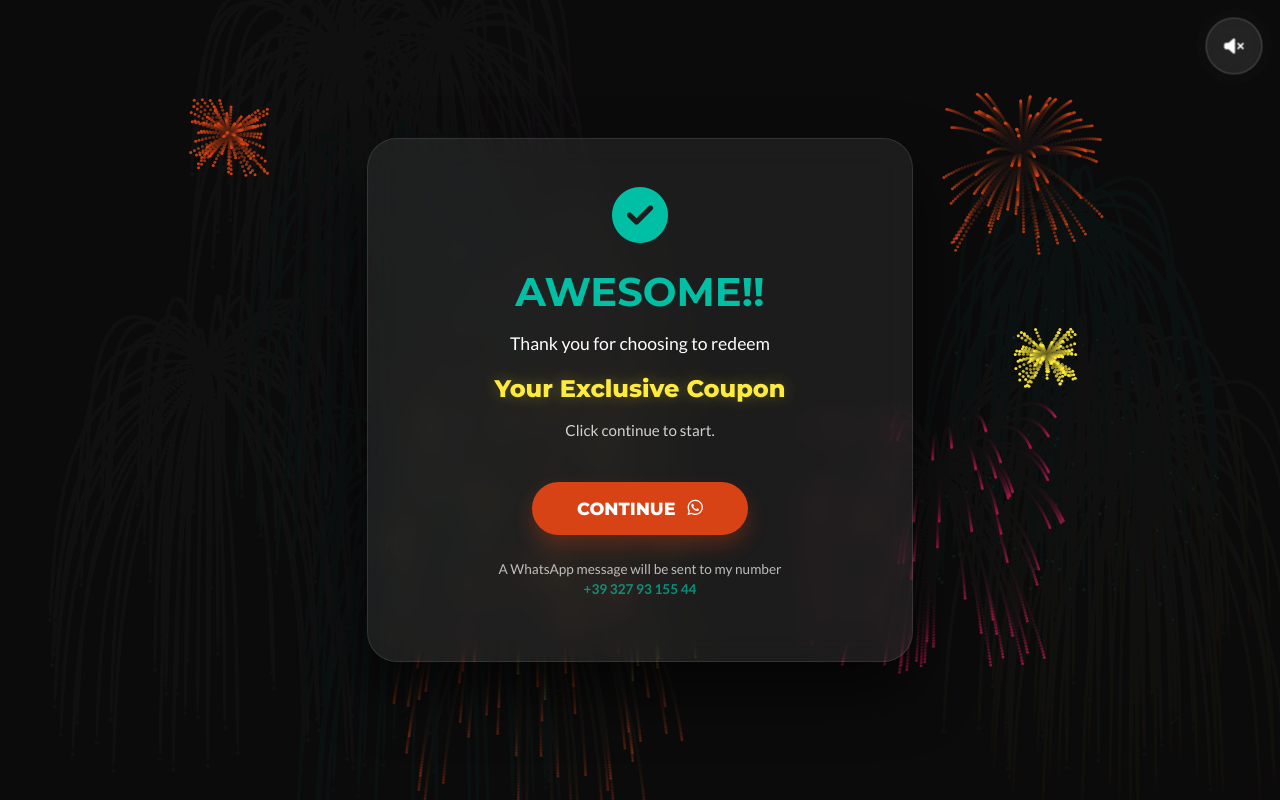
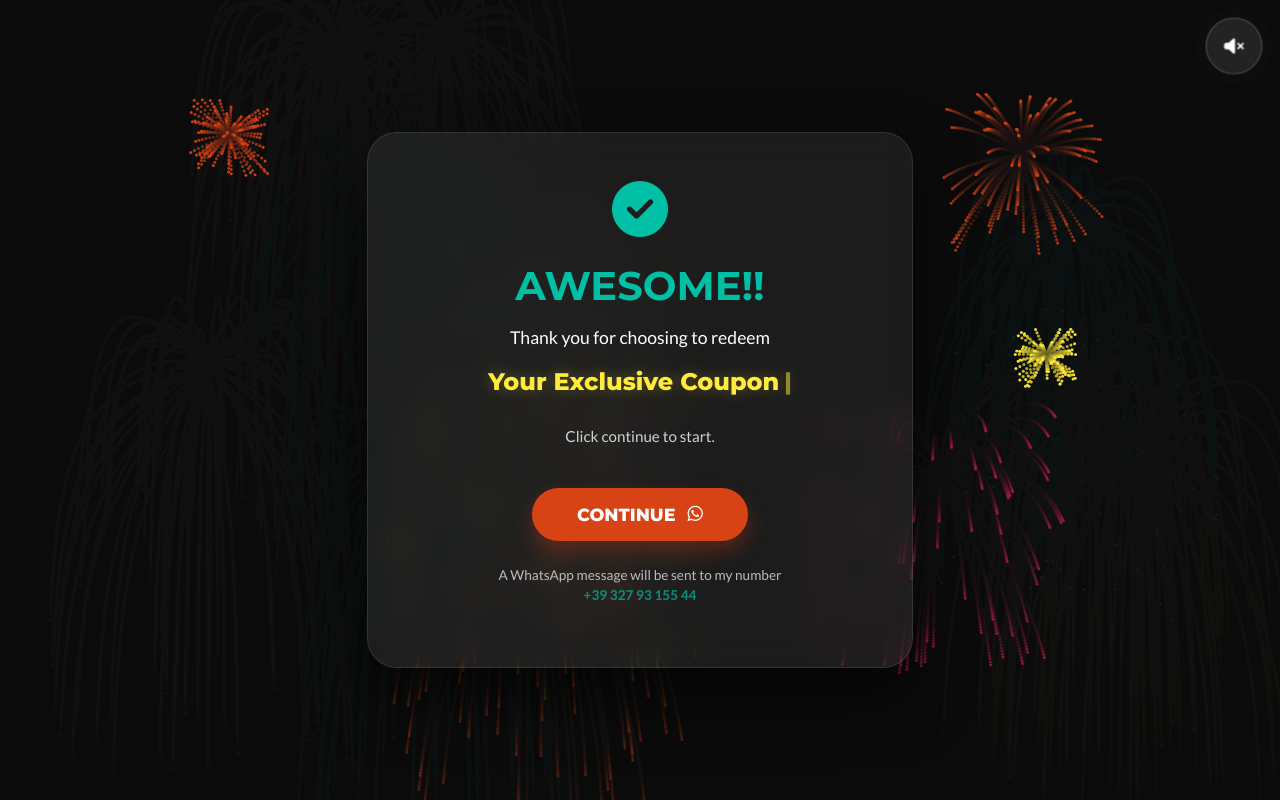
Before and after one commit to zillipaolo84-commits/valeria-experience, a plain HTML site: page redeem.html in a window 1280 px wide. Drawn offline with Linux system fonts and the light colour scheme.

Commit message:
Update redeem.html

```diff
--- a/redeem.html
+++ b/redeem.html
@@ -76,10 +76,23 @@
             color: var(--accent);
             font-weight: 800;
             font-size: 1.5rem;
-            display: block;
+            display: inline-block;
             margin: 15px 0;
             text-shadow: 0 0 15px rgba(255, 235, 59, 0.3);
             font-family: 'Montserrat', sans-serif;
+            min-height: 1.5em; /* Previene il salto del layout durante l'effetto */
+        }
+
+        /* Effetto cursore per Typewriter */
+        .coupon-name::after {
+            content: '|';
+            animation: blink 0.7s infinite;
+            margin-left: 5px;
+            color: var(--accent);
+        }
+
+        @keyframes blink {
+            50% { opacity: 0; }
         }
 
         .btn-continue {
@@ -129,7 +142,6 @@
             font-weight: 700;
         }
 
-        /* Stile per il controllo musica */
         #music-control {
             position: fixed;
             top: 20px;
@@ -177,7 +189,7 @@
         <h1>Awesome!!</h1>
         <div class="message">
             Thank you for choosing to redeem
-            <span id="coupon-display" class="coupon-name">Your Selection</span>
+            <span id="coupon-display" class="coupon-name"></span>
             <span class="instruction" style="display:block; margin-top:10px; opacity:0.8; font-weight:300; font-size:0.95rem;">Click continue to start.</span>
         </div>
 
@@ -202,29 +214,39 @@
             const msg = urlParams.get('msg');
             const phone = "393279315544";
 
-            if (msg) {
-                couponTitle = decodeURIComponent(msg);
-                document.getElementById('coupon-display').textContent = couponTitle;
-            } else {
-                document.getElementById('coupon-display').textContent = "Your Exclusive Coupon";
-            }
+            // Determina il titolo del coupon
+            const finalTitle = msg ? decodeURIComponent(msg) : "Your Exclusive Coupon";
 
-            const waText = encodeURIComponent(`Redeeming the coupon ${couponTitle}`);
+            // Effetto Typewriter
+            typeWriter(finalTitle, "coupon-display", 80);
+
+            // Configurazione link WhatsApp come richiesto
+            const waText = encodeURIComponent(`I'm ready to redeem ${finalTitle}`);
             const waLink = document.getElementById('wa-link');
             waLink.href = `https://wa.me/${phone}?text=${waText}`;
 
-            // Gestione musica manuale
-            musicControl.addEventListener('click', () => {
-                toggleMusic();
-            });
-
-            // Avvio musica al click su Continue
-            waLink.addEventListener('click', () => {
-                music.play();
-            });
+            // Gestione musica
+            musicControl.addEventListener('click', toggleMusic);
+            waLink.addEventListener('click', () => { if(music.paused) music.play(); });
 
             initFireworks();
         };
+
+        // Funzione per effetto scrittura
+        function typeWriter(text, elementId, speed) {
+            let i = 0;
+            const element = document.getElementById(elementId);
+            element.innerHTML = "";
+
+            function typing() {
+                if (i < text.length) {
+                    element.innerHTML += text.charAt(i);
+                    i++;
+                    setTimeout(typing, speed);
+                }
+            }
+            typing();
+        }
 
         function toggleMusic() {
             if (music.paused) {
```
